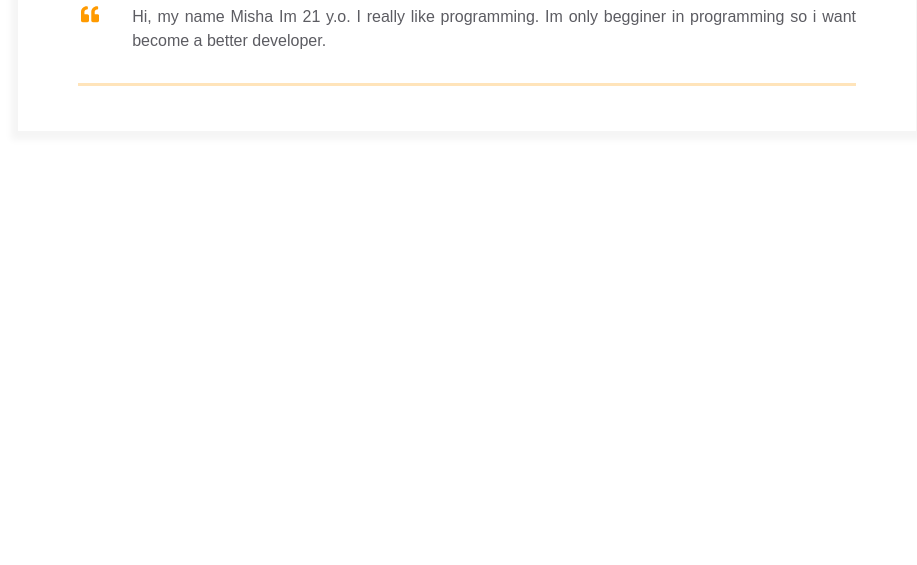
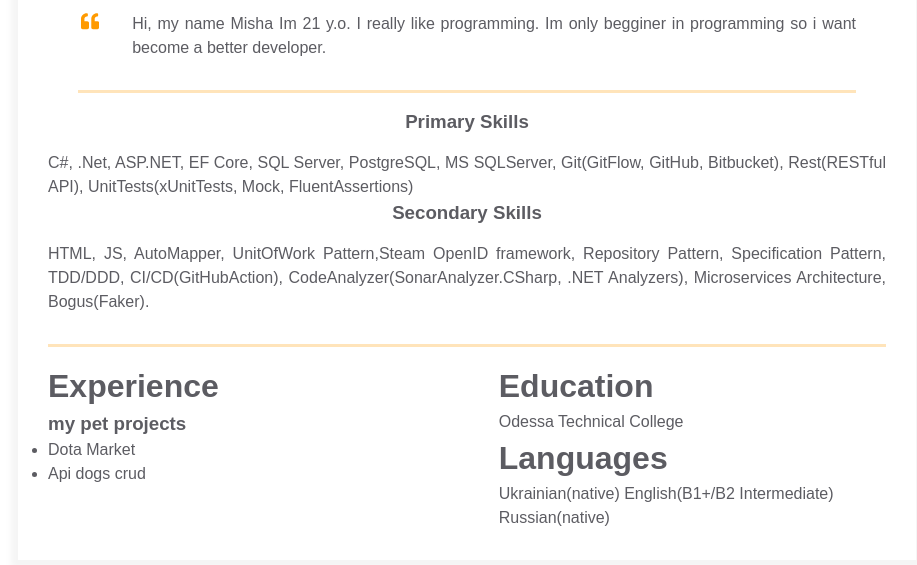
Before and after one commit to SooberOZ/homepage, a plain HTML site: page index.html in a window 1280 px wide. Shown: the part 345-910 px from the top of the page, without its empty margins (173-1090 px from the left). Before the commit the page ends 800 px from the top, so only its background shows below. Drawn offline with Linux system fonts and the light colour scheme.

Commit message:
Added main content to my page

```diff
--- a/index.html
+++ b/index.html
@@ -18,7 +18,9 @@
 						<div class="contact-info__block"></div>
 
 						<div class="contact-info__block contact-info__block--center">
-							<img class="contact-info__avatar" src="asset\avatar.png" alt="Avatar">
+							<a class="nolinkk" href="https://www.youtube.com/watch?v=dQw4w9WgXcQ" target="_blank">
+								<img class="contact-info__avatar" src="asset\avatar.png" alt="Avatar">
+							</a>
 						</div>
 						<a rel="author" class="contact-info__item">
 							<div class="contact-info__item-icon-wrapper">
@@ -46,6 +48,7 @@
 								</svg>
 							</div>
 							<span>@SooberOZ</span>
+							<br>
 						</a>
 						<a rel="author" class="contact-info__item">
 							<div class="contact-info__item-icon-wrapper">
@@ -82,8 +85,51 @@
 					</div>
 				</div>
 			</div>
+			<div class="container">
+				<div class="resume__block">
+					<div class="skills">
+						<h3 class="skills__header">Primary Skills</h3>
+						<p class="skills__text">
+							C#, .Net, ASP.NET, EF Core, SQL Server, PostgreSQL, MS
+							SQLServer, Git(GitFlow, GitHub, Bitbucket), Rest(RESTful API), UnitTests(xUnitTests,
+							Mock, FluentAssertions)
+						</p>
+						<h3 class="skills__header">Secondary Skills</h3>
+						<p class="skills__text">
+							HTML, JS, AutoMapper, UnitOfWork Pattern,Steam OpenID
+							framework, Repository Pattern, Specification Pattern, TDD/DDD,
+							CI/CD(GitHubAction), CodeAnalyzer(SonarAnalyzer.CSharp, .NET Analyzers),
+							Microservices Architecture, Bogus(Faker).
+						</p>
+					</div>
+				</div>
+			</div>
+			<div class="container">
+				<div class="column">
+					<div class="footerleft">
+						<h1>Experience</h1>
+						<ul>
+							<h3>my pet projects</h3>
+							<li><a class="nolinkk" href="https://github.com/arthurgrykhno/dotamarket" target="_blank">Dota Market</a></li>
+							<li><a class="nolinkk" href="https://github.com/SooberOZ/ApiDogsCrud" target="_blank">Api dogs crud</a></li>
+						</ul>
+					</div>
+					<div class="footerright">
+						<h1>Education</h1>
+						<p>
+							Odessa Technical College
+						</p>
+						<h1>Languages</h1>
+						<p>
+							Ukrainian(native)
+							English(B1+/B2 Intermediate)
+							Russian(native)
+						</p>
+					</div>
+				</div>
+			</div>
+		</div>
 		</div>
 	</main>
 </body>
-
 </html>
--- a/styles.css
+++ b/styles.css
@@ -66,6 +66,7 @@ body {
         margin-right: 0;
     }
 }
+
 .contact-info__header,
 .contact-info__sub-header {
     text-align: center;
@@ -128,6 +129,7 @@ body {
     border: 3px solid;
     border-color: var(--text-decoration-color);
 }
+
 .intro {
     display: flex;
     justify-content: start;
@@ -164,6 +166,7 @@ body {
     color: var(--secondary-text-color);
     text-align: justify;
 }
+
 .experiences {
     flex: 1 1 60%;
     margin-right: 50px;
@@ -198,7 +201,7 @@ body {
 .experiences__company-project-role {
     color: var(--durability-text-color);
     text-align: left;
-    margin-bottom: 10px;
+    margin-bottom: 20px;
     font-size: 15px;
 }
 
@@ -257,3 +260,22 @@ body {
 .additional-info__languages-item {
     color: var(--secondary-text-color);
 }
+
+.column {
+    color: var(--secondary-text-color);
+    display: flex;
+    justify-content: space-between;
+}
+
+.footerright {
+    margin-left: 280px;
+}
+
+.nolinkk {
+    text-decoration: none;
+    color: var(--secondary-text-color);
+}
+
+.nolinkk:hover {
+        opacity: 0.5;
+}
```
